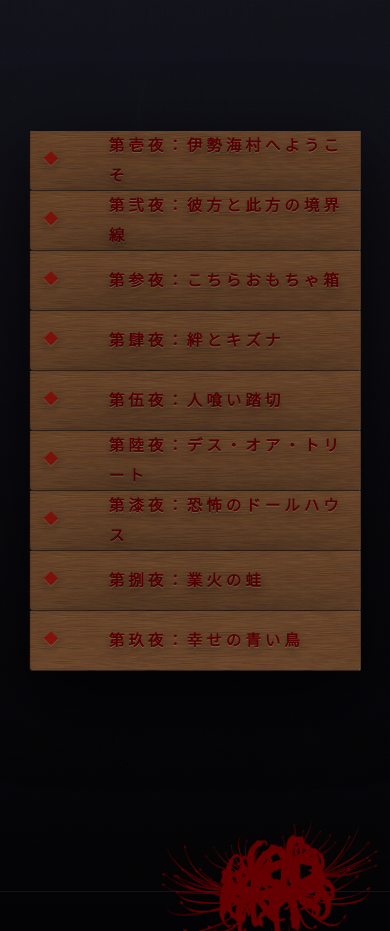
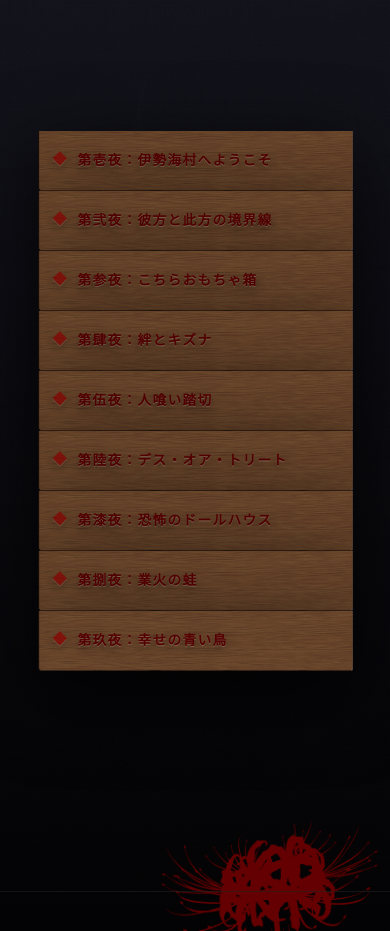
Before and after one commit to YuIneko-egg/kyuyakaiiroku, a plain HTML site: page index.html in a window 390 px wide. Shown: the part 2360-3291 px from the top of the page. Drawn offline with Linux system fonts and the light colour scheme.

Commit message:
Update style.css

```diff
--- a/style.css
+++ b/style.css
@@ -443,7 +443,7 @@ drop-shadow(0 0 6px rgba(255,255,255,0.6))
 drop-shadow(0 0 18px rgba(200,160,80,0.6));
     position: relative;
   z-index: 10; /* 目玉より下 */
-
+margin-top: 10px;
 }
 
 .pv{
@@ -579,7 +579,11 @@ summary{
     height:60px;          /* ← 固定高さ */
     aspect-ratio:auto;    /* ← 比率解除 */
     background-size:100% 100%;
-    font-size:clamp(14px,4vw,18px);
+     width:90%;                /* 少し余白を持たせる */
+    white-space:nowrap;
+    font-size:clamp(12px,3.5vw,18px);
+     letter-spacing:0.1em;   /* ここを小さく */
+    padding-left:40px;
   }
 .pv iframe{
 height:220px;
```
